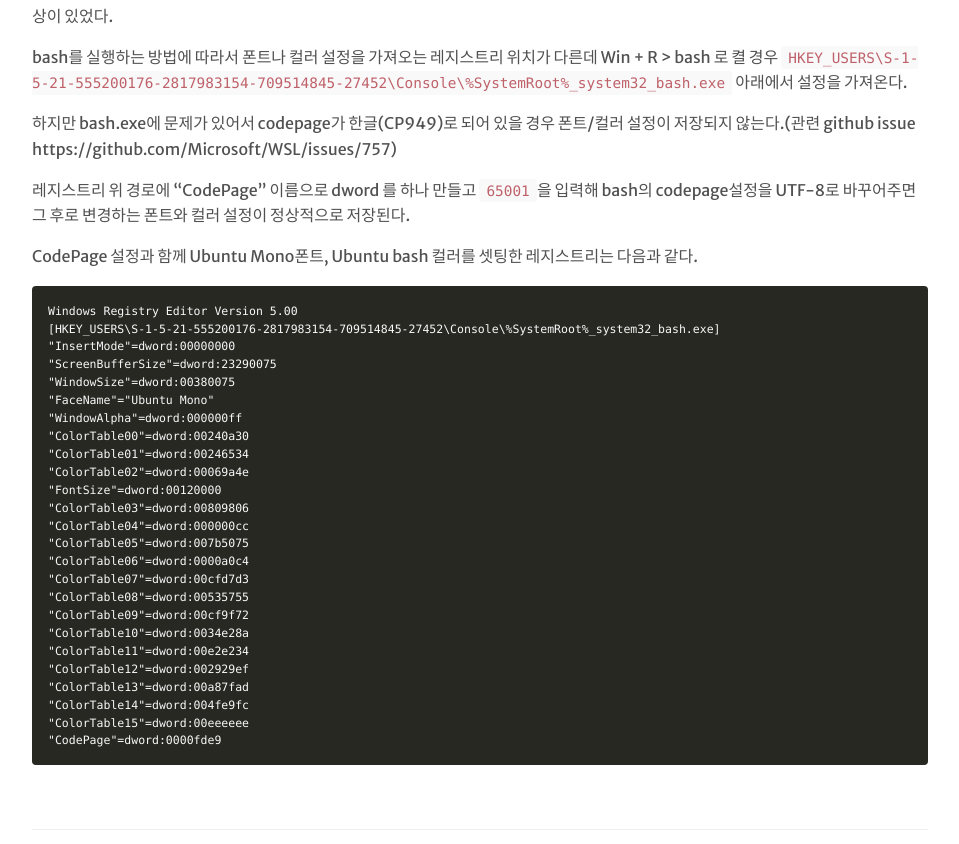
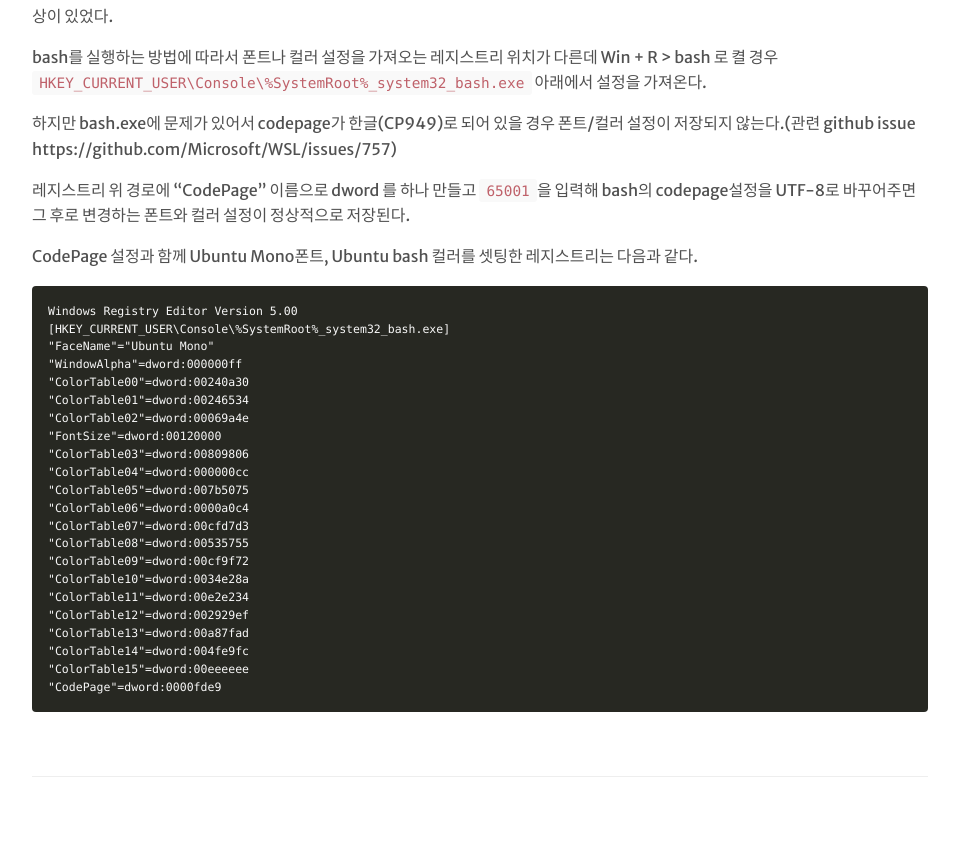
Before and after one commit to mnpk/mnpk.github.io, a Jekyll site: the page built from _posts/2017-11-03-bash_on_ubuntu_on_windows.md, in a window 1280 px wide and 1400 px high. Shown: the part 556-1400 px from the top of the window, without its empty margins (160-1119 px from the left). Built offline with Jekyll 4.4.1, drawn with Linux system fonts in a browser that asks for light colours.

Commit message:
Update 2017-11-03-bash_on_ubuntu_on_windows.md

````diff
--- a/_posts/2017-11-03-bash_on_ubuntu_on_windows.md
+++ b/_posts/2017-11-03-bash_on_ubuntu_on_windows.md
@@ -8,7 +8,7 @@ title: bash on ubuntu on windows 10 폰트와 컬러 변경
 
 windows 10에서 bash를 깔고 나서 폰트와 컬러를 바꾸고 싶었으나 아무리 바꿔도 저장이 되지 않고 다시 켜면 원래 굴림체로 돌아가는 현상이 있었다.
 
-bash를 실행하는 방법에 따라서 폰트나 컬러 설정을 가져오는 레지스트리 위치가 다른데 Win + R > bash 로 켤 경우 `HKEY_USERS\S-1-5-21-555200176-2817983154-709514845-27452\Console\%SystemRoot%_system32_bash.exe` 아래에서 설정을 가져온다.
+bash를 실행하는 방법에 따라서 폰트나 컬러 설정을 가져오는 레지스트리 위치가 다른데 Win + R > bash 로 켤 경우 `HKEY_CURRENT_USER\Console\%SystemRoot%_system32_bash.exe` 아래에서 설정을 가져온다.
 
 하지만 bash.exe에 문제가 있어서 codepage가 한글(CP949)로 되어 있을 경우 폰트/컬러 설정이 저장되지 않는다.(관련 github issue https://github.com/Microsoft/WSL/issues/757)
 
@@ -19,10 +19,7 @@ CodePage 설정과 함께 Ubuntu Mono폰트, Ubuntu bash 컬러를 셋팅한 레
 
 ```
 Windows Registry Editor Version 5.00
-[HKEY_USERS\S-1-5-21-555200176-2817983154-709514845-27452\Console\%SystemRoot%_system32_bash.exe]
-"InsertMode"=dword:00000000
-"ScreenBufferSize"=dword:23290075
-"WindowSize"=dword:00380075
+[HKEY_CURRENT_USER\Console\%SystemRoot%_system32_bash.exe]
 "FaceName"="Ubuntu Mono"
 "WindowAlpha"=dword:000000ff
 "ColorTable00"=dword:00240a30
````
